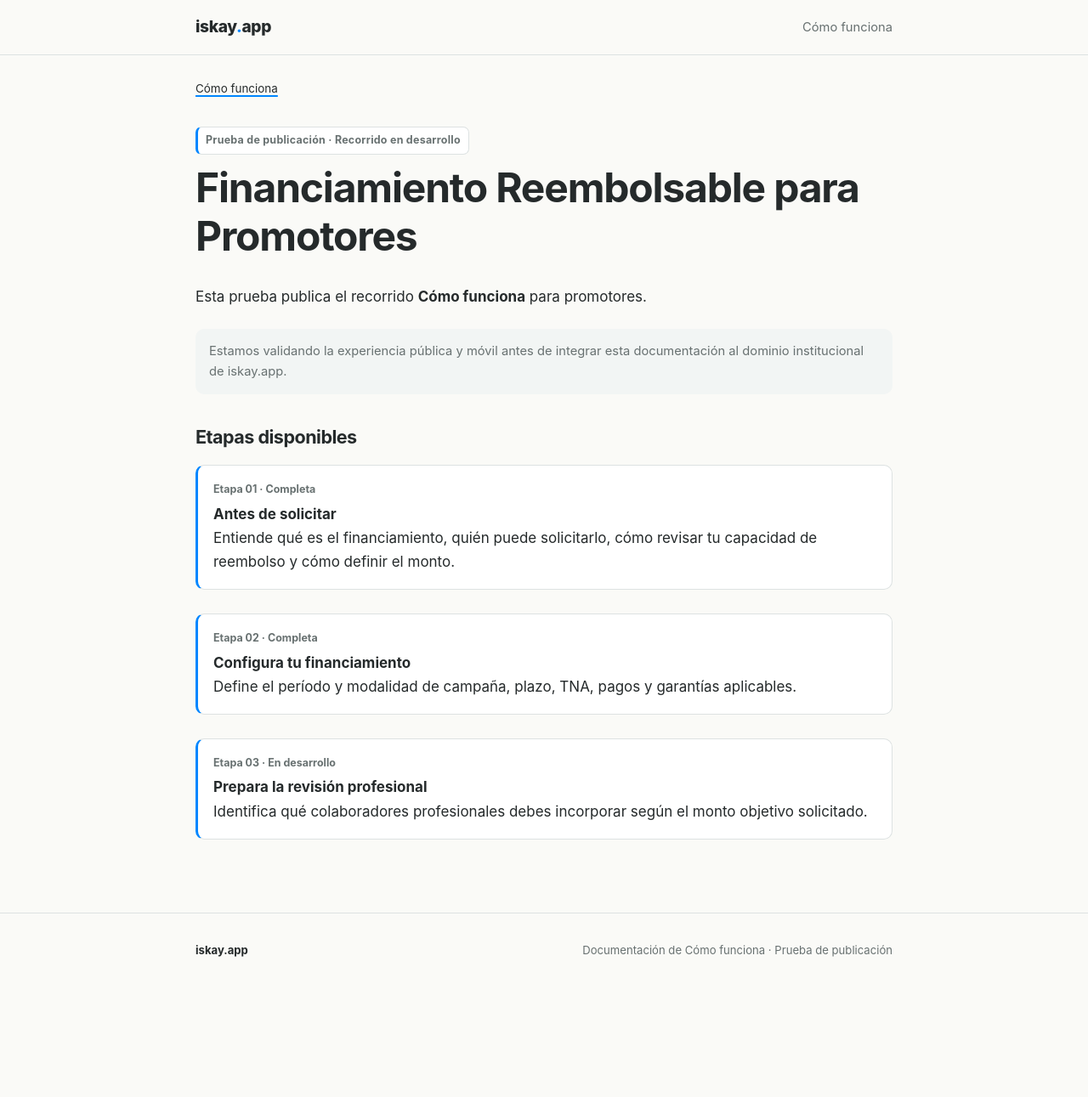
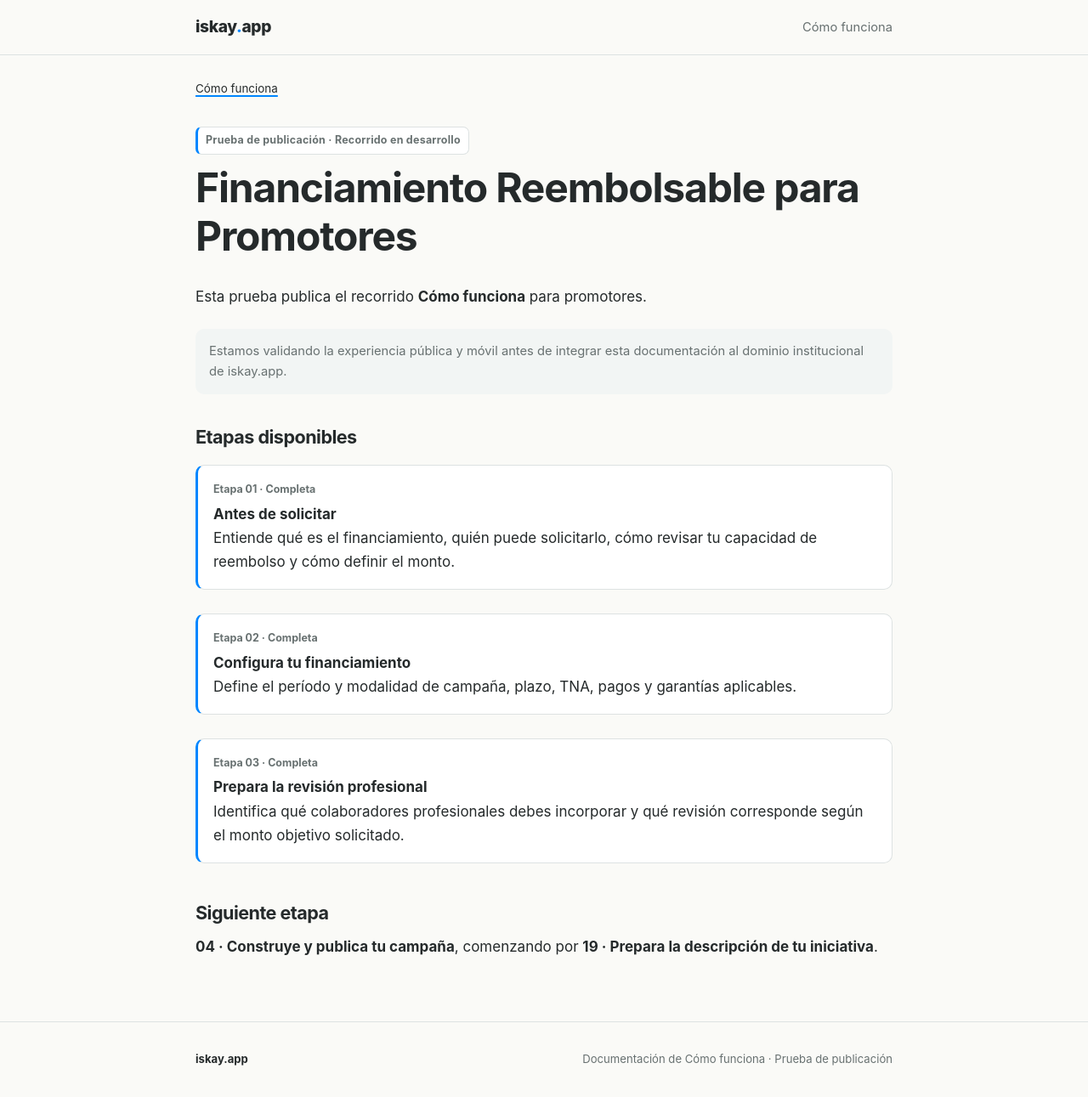
Before and after one commit to iskayApp/como-funciona, a Jekyll site: the page built from index.md, in a window 1280 px wide and 1291 px high. Shown: the whole window at 85% size. Built offline with Jekyll 4.4.1, drawn with Linux system fonts in a browser that asks for light colours.

Commit message:
docs: marcar etapa 03 como completada

```diff
--- a/index.md
+++ b/index.md
@@ -33,9 +33,13 @@ Estamos validando la experiencia pública y móvil antes de integrar esta docume
   </li>
   <li>
     <a href="{{ '/financiamiento-reembolsable/promotores/prepara-la-revision-profesional/' | relative_url }}">
-      <span class="topic-number">Etapa 03 · En desarrollo</span>
+      <span class="topic-number">Etapa 03 · Completa</span>
       <strong>Prepara la revisión profesional</strong><br>
-      Identifica qué colaboradores profesionales debes incorporar según el monto objetivo solicitado.
+      Identifica qué colaboradores profesionales debes incorporar y qué revisión corresponde según el monto objetivo solicitado.
     </a>
   </li>
 </ul>
+
+## Siguiente etapa
+
+**04 · Construye y publica tu campaña**, comenzando por **19 · Prepara la descripción de tu iniciativa**.
```
